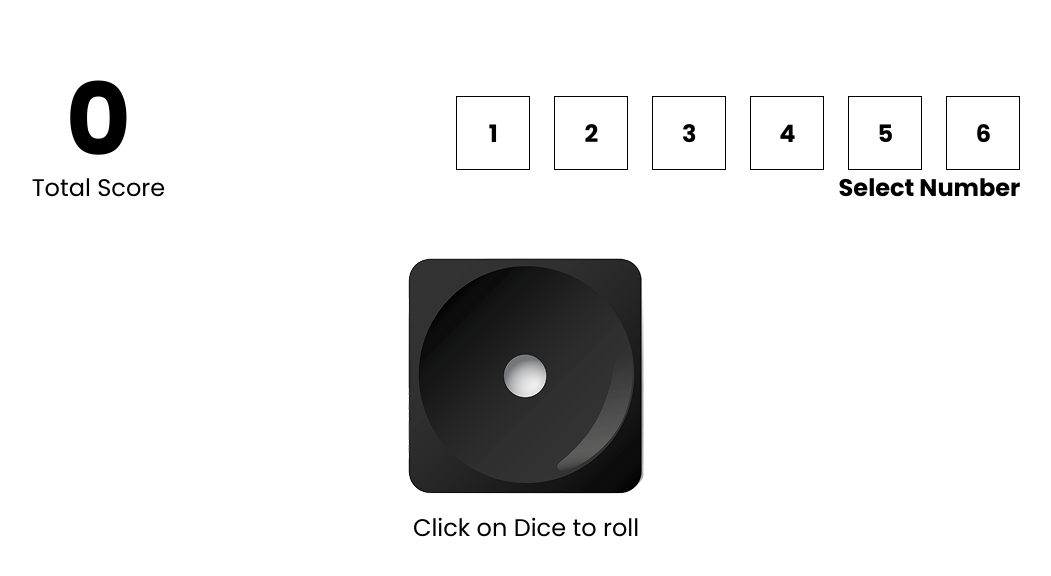
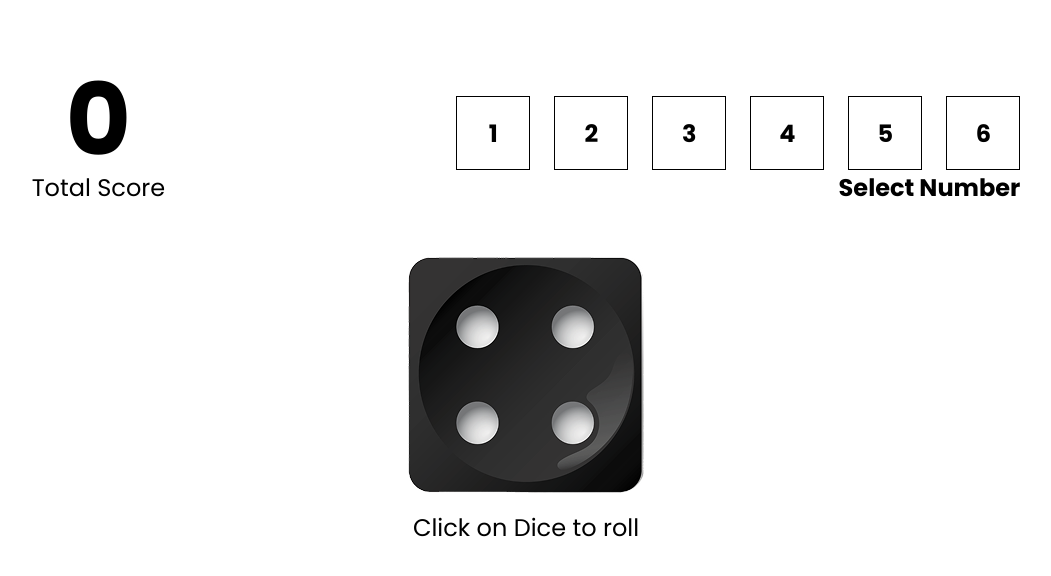
Before and after one commit to sarkarniloy102/Dice_Game, a React (Vite) app: page / in a window 1280 px wide. Shown: the top 576 px of the page, without its empty margins (114-1165 px from the left). Built offline with nearby package versions, Linux system fonts and the light colour scheme.

Commit message:
complete random number generator function

```diff
--- a/src/Components/RoleDice.jsx
+++ b/src/Components/RoleDice.jsx
@@ -3,16 +3,21 @@ import styled from "styled-components";
 
 const RoleDice = () => {
 
-    const [currentDice, setCurrentDice] = useState();
+    const [currentDice, setCurrentDice] = useState(4);
 
     const generateRandomNumber = (min, max) => {
         return Math.floor(Math.random() * (max - min) + min);
     }
 
+    const roleDice = () => {
+        const randomNumber = generateRandomNumber(1, 7);
+        setCurrentDice((prev) => randomNumber);
+    }
+
     return (
         <DiceContainer>
-            <div className="dice" onClick={() => generateRandomNumber(1, 7)}>
-                <img src="/public/images/dice_1.png" alt="" />
+            <div className="dice" onClick={roleDice}>
+                <img src={`/images/dice_${currentDice}.png`} alt="" />
             </div>
             <p>Click on Dice to roll</p>
         </DiceContainer>
@@ -31,4 +36,7 @@ const DiceContainer = styled.div`
     p{
         font-size: 24px;
     }
+    .dice{
+        cursor: pointer;
+    }
 `;
```
